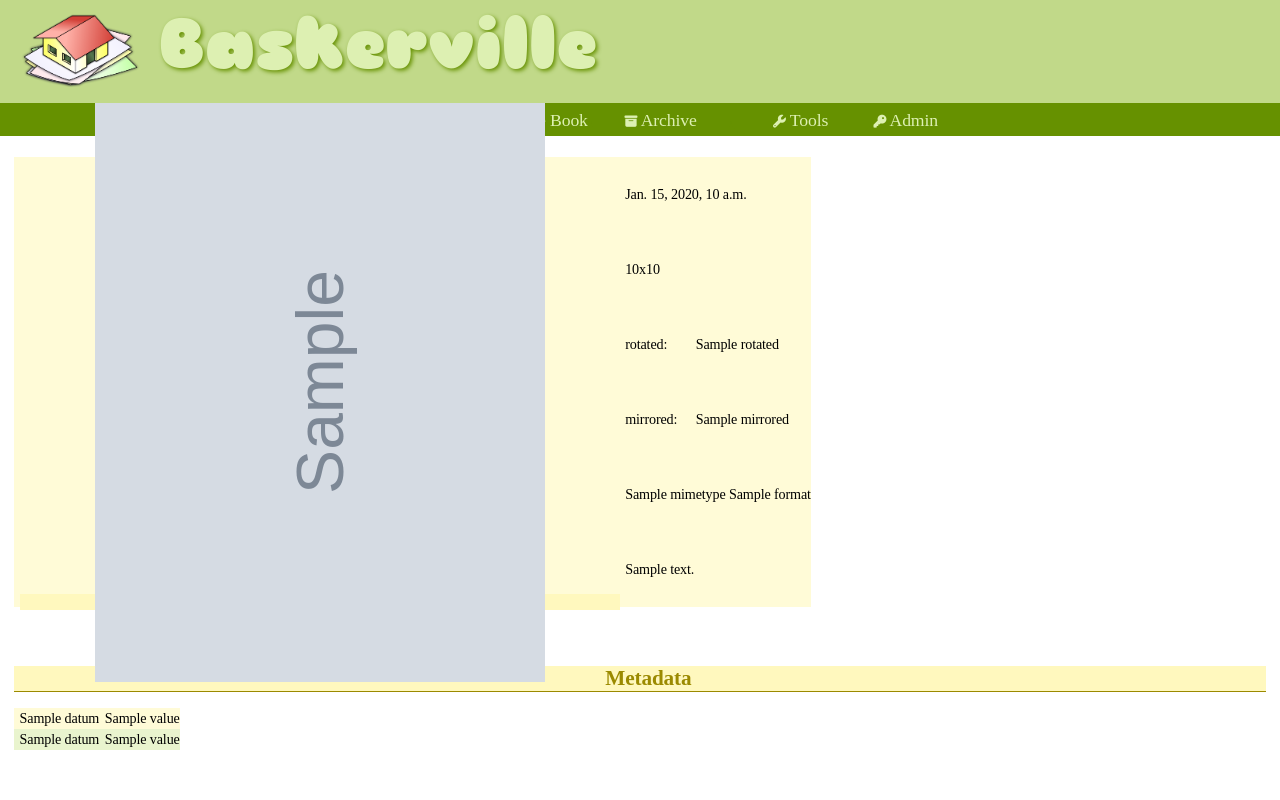
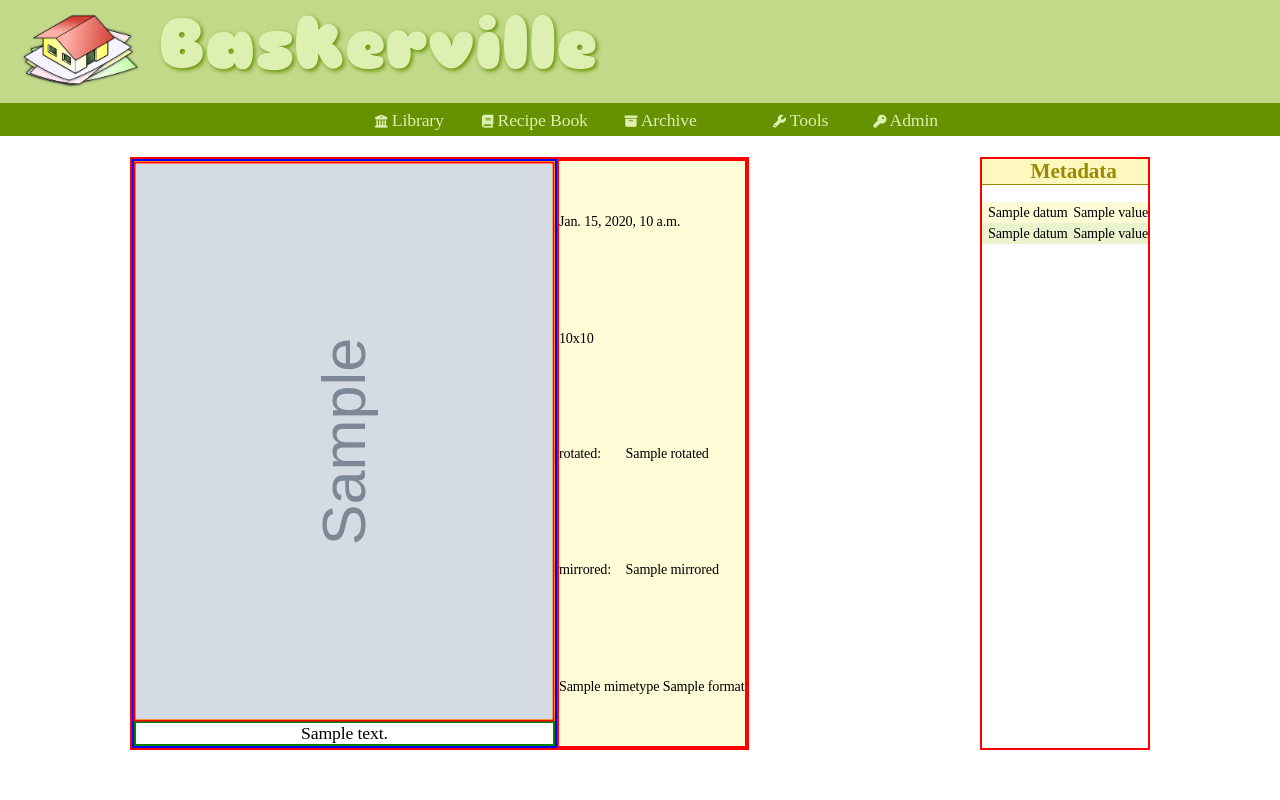
Before and after one commit to chiara-paci/baskerville, a Django app: template baskervilleweb/archive/templates/archive/photo_detail.html in a window 1280 px wide. Run offline with Django 3.2, Linux system fonts and the light colour scheme; the template is opened without the code that fills it: most values are stand-ins (such as "Sample title", 1, 10 or a date in 2020); grey boxes marked "Sample" are stand-in pictures; some libraries are stand-ins or nearby versions.

Commit message:
Django 3

```diff
--- a/baskervilleweb/archive/templates/archive/photo_detail.html
+++ b/baskervilleweb/archive/templates/archive/photo_detail.html
@@ -2,27 +2,31 @@
 
 {% block content %}
 
-<table>
-<tr>
-  <td rowspan=7>
-    <a href="{{ photo.image_url }}">
-      <img {% if photo.rotated != "no" %}class='{% if photo.rotated == "180" %}rotate180{% elif photo.rotated == "90 cw" %}rotate90{% else %}rotate270{% endif %}'{% endif %}
-	   src="{{ photo.image_url }}" width="600"/>
-    </a>
-  </td>
-  <td colspan=2>{{ photo.datetime }}</td>
-</tr>
-<tr><td colspan=2>{{ photo.width }}x{{ photo.height }}</td></tr>
-<tr><td>rotated:</td><td>{{ photo.rotated }}</td></tr>
-<tr><td> mirrored:</td><td>{{ photo.mirrored }}</td></tr>
-<tr><td colspan=2>{{ photo.mimetype }} {{ photo.format }} </td></tr>
-<tr><td colspan=2> {{ photo.description }} </td></tr>
-<tr><td colspan=2></td></tr>
-</table>
+<article class="archivephoto">
 
-<br/>
-<br/>
+<section class="detail">
 
+  <figure>
+    <div>
+      <img
+	{% if photo.rotated != "no" %}class='{% if photo.rotated == "180" %}rotate180{% elif photo.rotated == "90 cw" %}rotate90{% else %}rotate270{% endif %}'{% endif %}
+	src="{{ photo.image_url }}"
+	/>
+    </div>
+    <figcaption>{{ photo.description }}</figcaption>
+  </figure>
+
+    <table>
+    <tr><td colspan=2>{{ photo.datetime }}</td></tr>
+    <tr><td colspan=2>{{ photo.width }}x{{ photo.height }}</td></tr>
+    <tr><td>rotated:</td><td>{{ photo.rotated }}</td></tr>
+    <tr><td>mirrored:</td><td>{{ photo.mirrored }}</td></tr>
+    <tr><td colspan=2>{{ photo.mimetype }} {{ photo.format }} </td></tr>
+    </table>
+
+</section>
+
+<section class="metadata">
 <h2>Metadata</h2>
 
 <table>
@@ -43,5 +47,34 @@
 </tbody>
 {% endfor %}
 </table>
+</section>
+
+</article>
 
 {% endblock %}
+
+
+{% block script %}
+
+var reshape_parent =function(){
+    var parent=$(this).parent();
+    var w=$(this).width();
+    var h=$(this).height();
+
+
+    parent.width(h);
+    parent.height(w);
+
+    $(this).offset(parent.offset());
+
+    var section=$(this).parents("section.detail");
+    section.css("flex-direction", "row");
+
+    console.log(section);
+
+};
+
+$("img.rotate90").each(reshape_parent);
+$("img.rotate270").each(reshape_parent);
+
+{% endblock script %}
--- a/baskervilleweb/static/css/baskerville.css
+++ b/baskervilleweb/static/css/baskerville.css
@@ -343,11 +343,9 @@
 }
 img.rotate90 {
   transform: rotate(90deg);
-  writing-mode: vertical-rl;
 }
 img.rotate270 {
   transform: rotate(270deg);
-  writing-mode: vertical-rl;
 }
 body {
   letter-spacing: -0.01em;
@@ -695,6 +693,50 @@
   color: #fff8be;
 }
 /** end main **/
+article.archivephoto {
+  display: flex;
+  flex-direction: row;
+  flex-wrap: no-wrap;
+  align-items: stretch;
+  align-content: flex-start;
+  justify-content: space-around;
+}
+article.archivephoto section.detail {
+  display: flex;
+  flex-direction: column;
+  flex-wrap: no-wrap;
+  align-items: stretch;
+  align-content: flex-start;
+  justify-content: flex-start;
+  border: 2px solid red;
+}
+article.archivephoto section.detail * {
+  margin: 0;
+  padding: 0;
+}
+article.archivephoto section.detail figure {
+  border: 2px solid blue;
+}
+article.archivephoto section.detail figure div {
+  border: 2px solid yellow;
+}
+article.archivephoto section.detail figure img {
+  width: 50vw;
+  border: 2px solid red;
+}
+article.archivephoto section.detail figure figcaption {
+  border: 2px solid green;
+}
+article.archivephoto section.detail figure img.rotate90,
+article.archivephoto section.detail figure img.rotate270 {
+  width: 70vh;
+}
+article.archivephoto section.detail table {
+  border: 2px solid red;
+}
+article.archivephoto section.metadata {
+  border: 2px solid red;
+}
 /*** recipe book ***/
 div.recipebook {
   display: flex;
--- a/baskervilleweb/static/css/baskerville.less
+++ b/baskervilleweb/static/css/baskerville.less
@@ -34,12 +34,10 @@
 
 img.rotate90 {
     transform: rotate(90deg);
-    writing-mode: vertical-rl;
 }
 
 img.rotate270 {
     transform: rotate(270deg);
-    writing-mode: vertical-rl;
 }
 
 body {
@@ -376,7 +374,6 @@
 	text-align: left;
     }
 
-
     tbody:nth-of-type(even), thead {
 	background: @seca1;
 	th {
@@ -417,6 +414,67 @@
     }
 
 } /** end main **/
+
+article.archivephoto {
+
+    display: flex;
+    flex-direction: row;
+    flex-wrap: no-wrap;
+    align-items: stretch;
+    align-content: flex-start;
+    justify-content: space-around;
+
+    section.detail {
+	display: flex;
+	flex-direction: column;
+	flex-wrap: no-wrap;
+	align-items: stretch;
+	align-content: flex-start;
+	justify-content: flex-start;
+
+	* {
+	    margin: 0;
+	    padding: 0;
+	}
+		border: 2px solid red;
+
+	figure {
+	    border: 2px solid blue;
+
+	    div {
+		border: 2px solid yellow;
+	    }
+
+	    img {
+		width: 50vw;
+		border: 2px solid red;
+	    }
+
+	    figcaption {
+		border: 2px solid green;
+
+	    }
+
+	    img.rotate90,
+	    img.rotate270 {
+		width: 70vh;
+	    }
+
+
+	}
+
+	table {
+	    border: 2px solid red;
+	}
+
+    }
+
+    section.metadata {
+		border: 2px solid red;
+    }
+
+
+}
 
 
 /*** recipe book ***/
```
Also changed, not shown: baskervilleweb/archive/models.py (+0 -8 lines), baskervilleweb/archive/views.py (+63 -62 lines), baskervilleweb/archive/migrations/0002_auto_20200222_0711.py (added).
